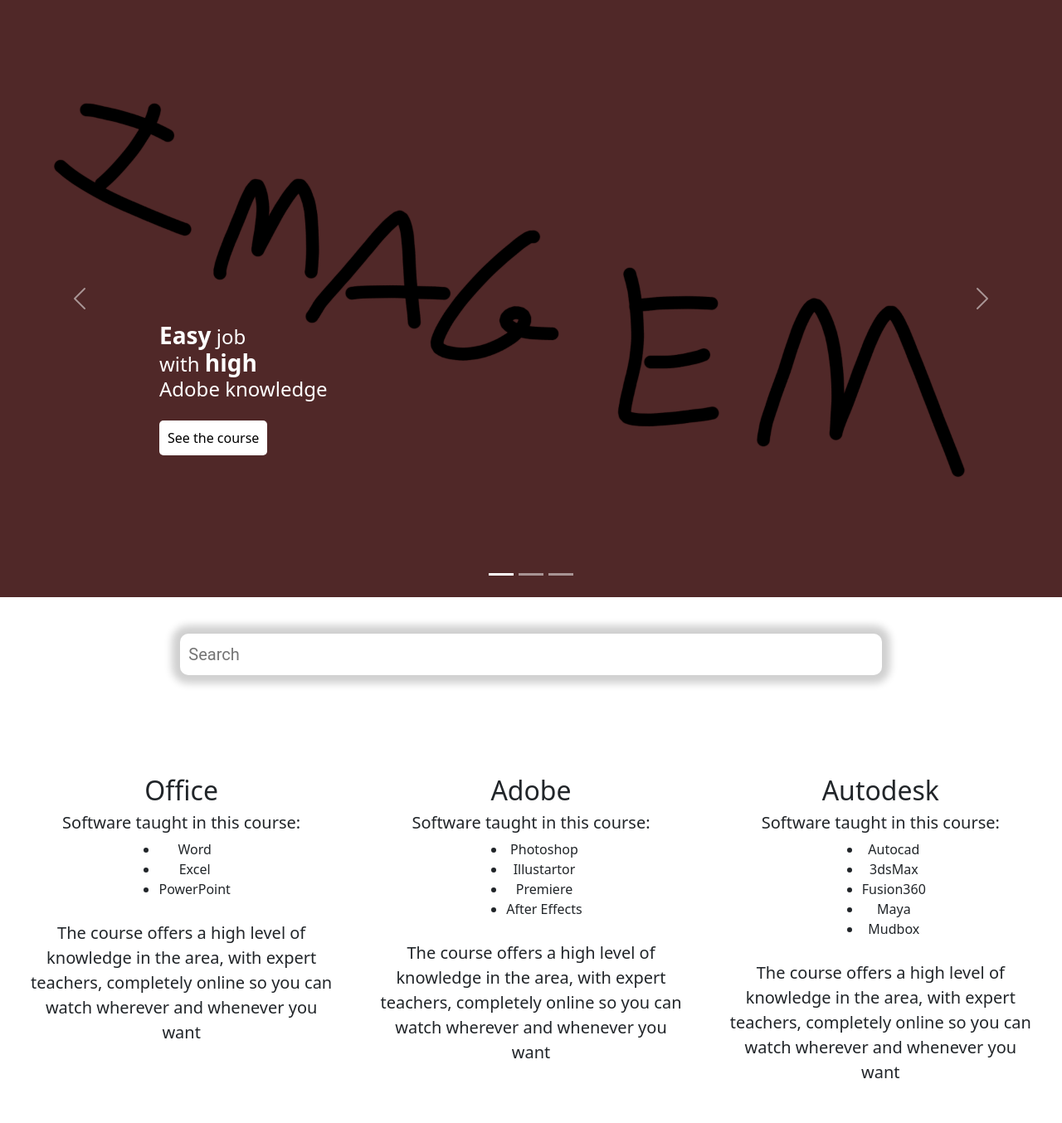
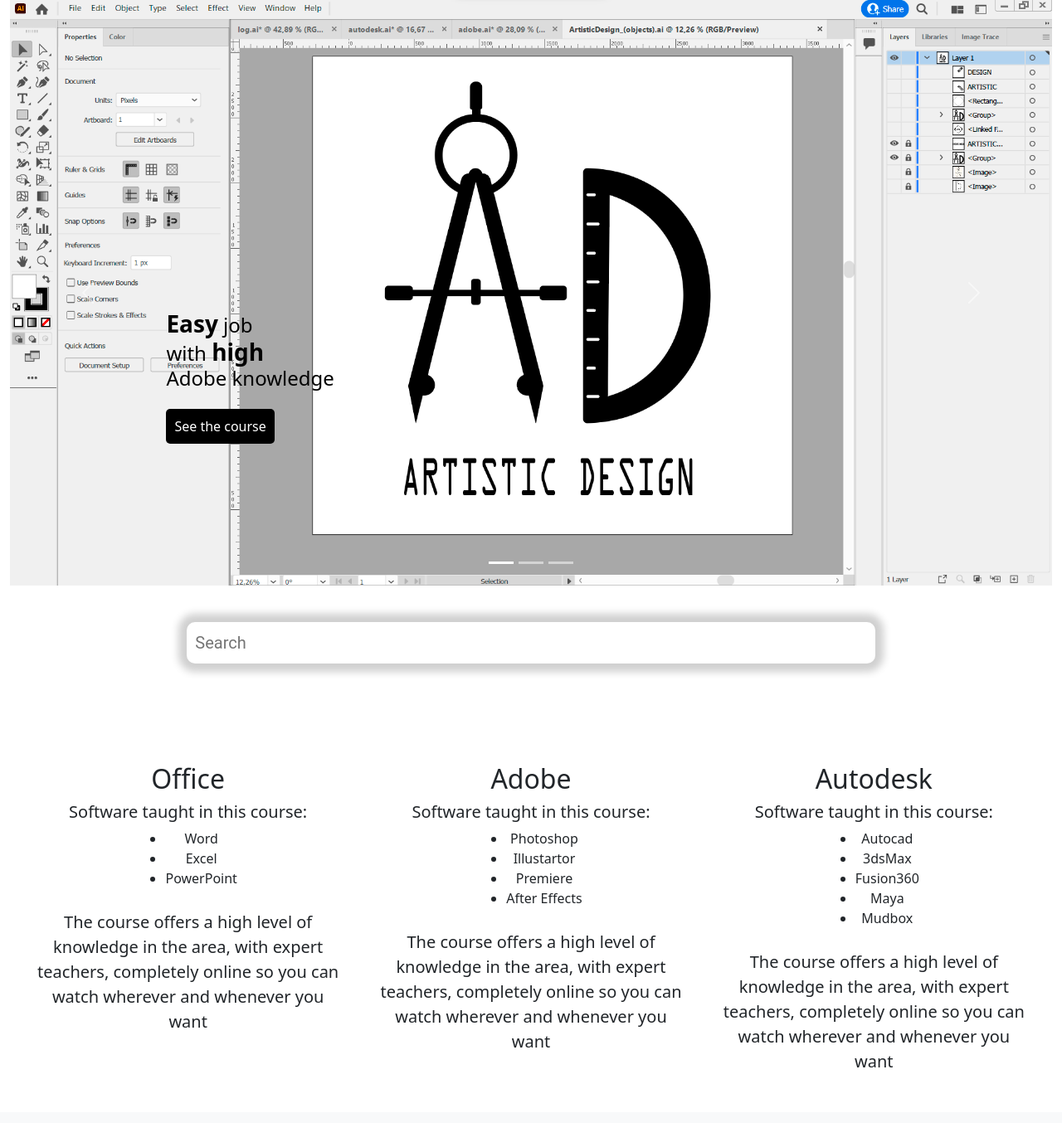
Before and after one commit to redystum/11th_grade_final_work, a PHP site: page / in a window 1280 px wide. Shown: the part 59-1413 px from the top of the page at 83% size. After the commit the page ends 1346 px from the top, so only its background shows below. Run offline with PHP 8.4, Linux system fonts and the light colour scheme.

Commit message:
imagens no carrosel

```diff
--- a/css/styleMain.css
+++ b/css/styleMain.css
@@ -90,16 +90,11 @@
 }
 
 .carousel-caption a {
-    background-color: white;
+    background-color: black;
     padding: 10px;
     text-decoration: none;
-    color: black;
+    color: white;
     border-radius: 5px;
-}
-
-.maincontainer{
-    padding: 0px !important;
-    margin: 0px !important;
 }
 
 .cousesInfo{
--- a/index.html
+++ b/index.html
@@ -77,27 +77,29 @@
     </div>
     <div class="carousel-inner">
       <div class="carousel-item active">
-        <img src="./img/imagem.png" class="d-block w-100" alt="...">
-        <div class="carousel-caption d-none d-md-block">
+        <img src="./img/adobe.png" class="d-block w-100" alt="...">
+        <div class="carousel-caption d-none d-md-block text-black">
+          <div class="">
           <h4><b class="fs-3">Easy</b> job <br> with <b class="fs-3">high</b> <br> Adobe knowledge</h4>
           <br>
           <a href="">See the course</a>
         </div>
+        </div>
       </div>
       <div class="carousel-item">
-        <img src="./img/imagem.png" class="d-block w-100" alt="...">
-        <div class="carousel-caption d-none d-md-block">
+        <img src="./img/autodesk.png" class="d-block w-100" alt="...">
+        <div class="carousel-caption d-none d-md-block text-black">
           <h4><b class="fs-3">Create</b> <br> <b class="fs-3">high</b> quality 3D <br> artwork</h4>
           <br>
           <a href="">See the course</a>
         </div>
       </div>
       <div class="carousel-item">
-        <img src="./img/imagem.png" class="d-block w-100" alt="...">
-        <div class="carousel-caption d-none d-md-block">
-          <h4>Be the <br> <b class="fs-3">best</b> at <br> Office software</h4>
-          <br>
-          <a href="">See the course</a>
+        <img src="./img/office.png" class="d-block w-100" alt="...">
+        <div class="carousel-caption d-none d-md-block text-black">
+            <h4>Be the <br> <b class="fs-3">best</b> at <br> Office software</h4>
+            <br>
+            <a href="">See the course</a>
         </div>
       </div>
     </div>
--- a/login.html
+++ b/login.html
@@ -76,7 +76,7 @@
         </div>
       </div>
       <div class="col-md-6 img_div">
-        <img src="./img/applewallpaper.png" alt="" class="img-fluid" id="loginimg">
+        <img src="./img/log.png" alt="" class="img-fluid" id="loginimg">
       </div>
     </div>
   </div>
--- a/register.html
+++ b/register.html
@@ -79,7 +79,7 @@
         </div>
       </div>
       <div class="col-md-6 img_div">
-        <img src="./img/applewallpaper.png" alt="" class="img-fluid" id="loginimg">
+        <img src="./img/log.png" alt="" class="img-fluid" id="loginimg">
       </div>
     </div>
   </div>
```
Also changed, not shown: img/adobe.png (added), img/applewallpaper.png (deleted), img/autodesk.png (added), img/log.png (added), img/office.png (added).
